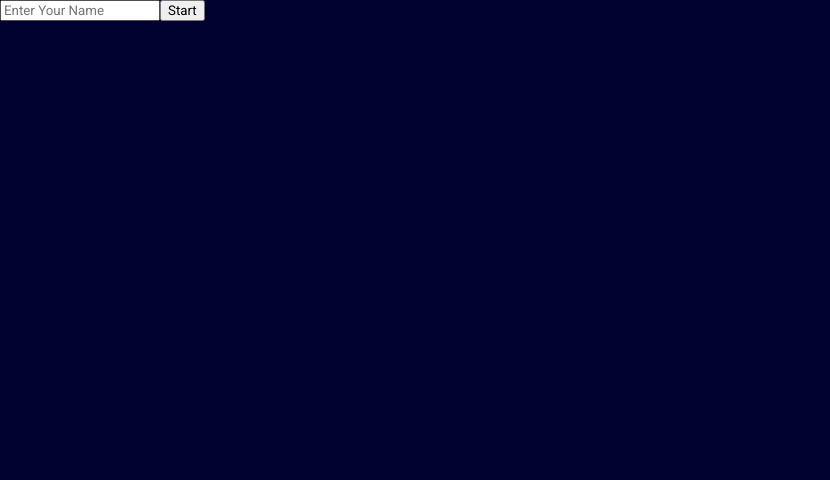
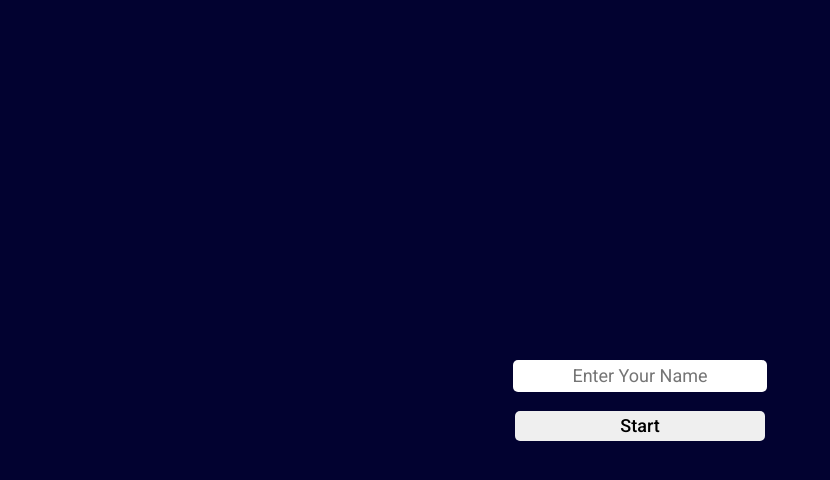
Before and after one commit to mibrahim234/React-Quiz-App, a React (Create React App) app: page / in a window 1280 px wide. Shown: the top 480 px of the page, without its empty margins (0-830 px from the left). Built offline with nearby package versions, Linux system fonts and the light colour scheme.

Commit message:
start component finished

```diff
--- a/src/app.css
+++ b/src/app.css
@@ -169,3 +169,40 @@ flex-wrap: wrap;
     right: 0;
     margin: auto;
 }
+
+.start {
+    width: 250px;
+    height: 100px;
+    display: flex;
+    flex-direction: column;
+    align-items: center;
+    position: relative;
+    top: 0;
+    bottom: 0;
+    left: 0;
+    right: 0;
+    margin: auto;
+    justify-content: space-around;
+}
+
+.startInput {
+    width: 100%;
+    height: 30px;
+    border: none;
+    border-radius: 5px;
+    text-align: center;
+    font-size: 18px;
+}
+
+.startInput:focus {
+    outline: none;
+}
+.startButton {
+    width: 100%;
+    height: 30px;
+    border: none;
+    border-radius: 5px;
+    cursor: pointer;
+    font-size: 18px;
+    font-weight: 500;
+}
--- a/src/components/Start.jsx
+++ b/src/components/Start.jsx
@@ -1,8 +1,19 @@
-export default function Start() {
+import { useRef } from "react"
+
+export default function Start({setUsername}) {
+
+
+    const inputRef = useRef();
+
+    const handleClick = () => {
+        inputRef.current.value && setUsername(inputRef.current.value);
+    };
   return (
     <div className="start">
-        <input placeholder="Enter Your Name" className="startInput" />
-        <button className="startButton">Start</button>
+        <input placeholder="Enter Your Name" className="startInput"
+        ref={inputRef}
+        />
+        <button className="startButton" onClick={handleClick}>Start</button>
         </div>
   )
 }
```
